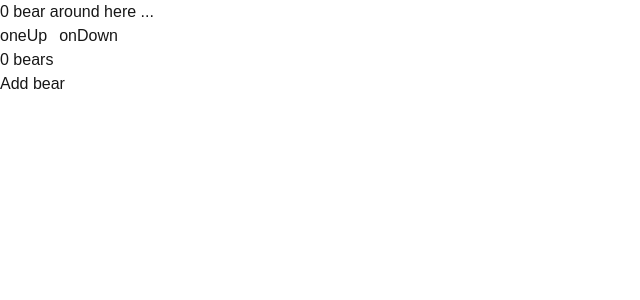
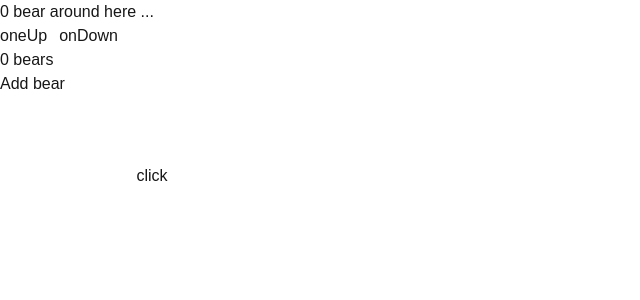
Before and after one commit to mahan-dev/zustand, a Next.js app: page / in a window 1280 px wide. Shown: the top 300 px of the page, without its empty margins (0-640 px from the left). Built offline with nearby package versions, Linux system fonts and the light colour scheme; no server answers.

Commit message:
FetchLists

```diff
--- a/app/page.tsx
+++ b/app/page.tsx
@@ -1,6 +1,5 @@
-import FetchLists from "@/components/templates/fetchLists";
+import FetchLists from "@/templates/FetchLists";
 import Home from "@/templates/Home";
-
 
 const page = () => {
   return (
--- a/components/templates/fetchLists.tsx
+++ b/components/templates/fetchLists.tsx
@@ -1,21 +1,28 @@
 "use client";
 import { useQuery } from "@tanstack/react-query";
+import { useActionState } from "react";
 
-
+import { addHandler } from "@/helper/addHandler";
 import { dataFetcher } from "@/helper/dataFetcher";
 
 const FetchLists = () => {
+      const [state, formAction, isPending] = useActionState(addHandler, null);
+
   const { data, error } = useQuery({
     queryKey: ["fetchLists"],
     queryFn: async () => dataFetcher(),
   });
+  // console.log(data);
 
-  console.log(error)
-  console.log(data);
-
-  return <div>
-
-  </div>;
+  return (
+    <form action={formAction}>
+      <div className="w-2xs flex flex-col gap-1.5 m-2">
+        <input name="title" className="bg-white text-black" type="text" />
+        <input name="body" className="bg-white text-black" type="text" />
+        <button>click</button>
+      </div>
+    </form>
+  );
 };
 
 export default FetchLists;
--- /dev/null
+++ b/helper/addHandler.ts
@@ -0,0 +1,32 @@
+import axios from "axios";
+
+import { BASE_URL } from "@/api/api";
+import { FormState, FormStatus } from "@/types/helper/type";
+
+const addHandler = async (
+  prevState: FormStatus,
+  formData: FormData
+): Promise<FormState> => {
+  const form = Object.fromEntries(formData.entries());
+  console.log(form);
+
+  //   await fetch(`${BASE_URL}posts`);
+  try {
+    const { data }: FormState = await axios(`${BASE_URL}posts`);
+
+    return {
+      error: null,
+      data: data,
+    };
+  } catch (error) {
+    const getPrev = { ...prevState };
+    console.log(getPrev);
+
+    return {
+      ...prevState,
+      error: error.message,
+    };
+  }
+};
+
+export { addHandler };
--- a/package.json
+++ b/package.json
@@ -10,6 +10,7 @@
   },
   "dependencies": {
     "@tanstack/react-query": "^5.90.12",
+    "axios": "^1.13.2",
     "eslint-plugin-import": "^2.32.0",
     "next": "16.1.0",
     "react": "19.2.3",
--- /dev/null
+++ b/types/helper/type.ts
@@ -0,0 +1,14 @@
+interface ItemDetails {
+  id: number;
+  userId: number;
+  title: string;
+  body: string;
+}
+interface FormState {
+  data?: ItemDetails | null;
+  error: string | null;
+}
+
+type FormStatus = FormState | null;
+
+export type { ItemDetails, FormState, FormStatus };
```
Also changed, not shown: 1 other file (tests, documents, lock files or other folders).
